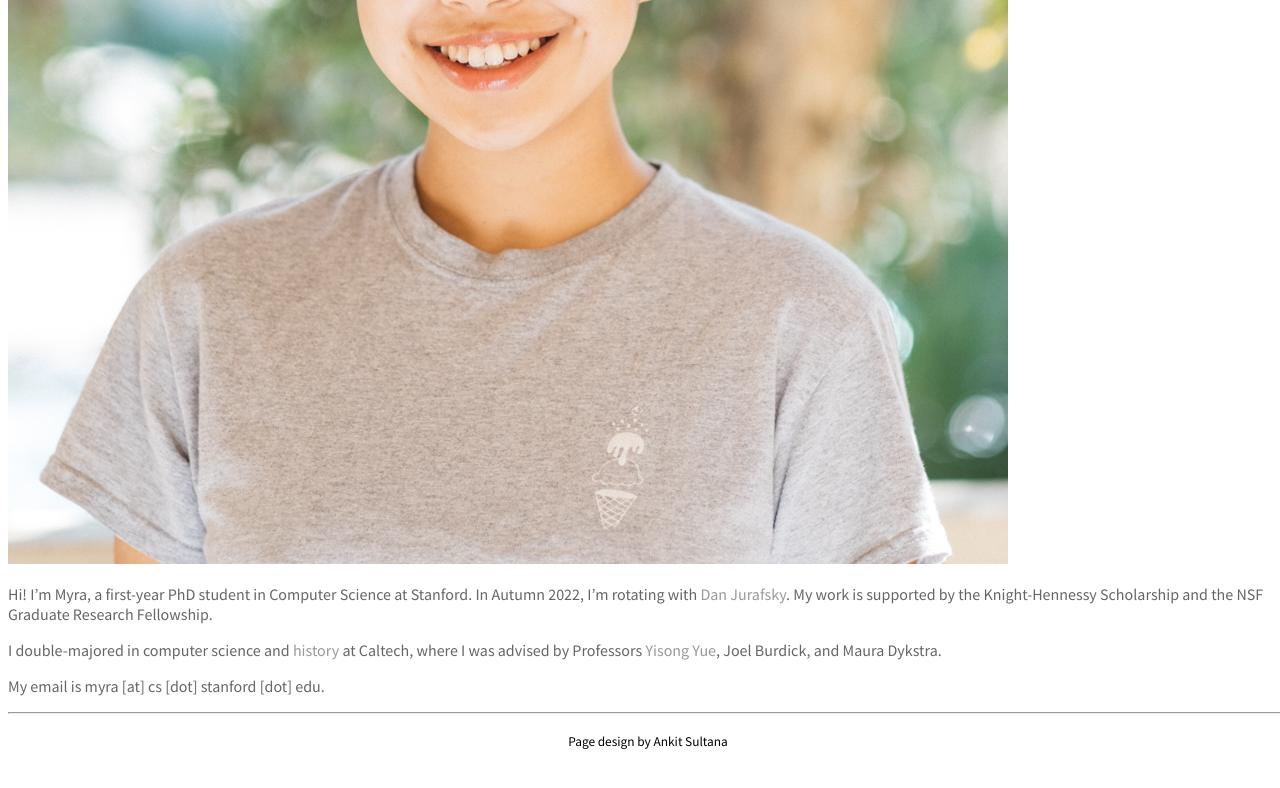
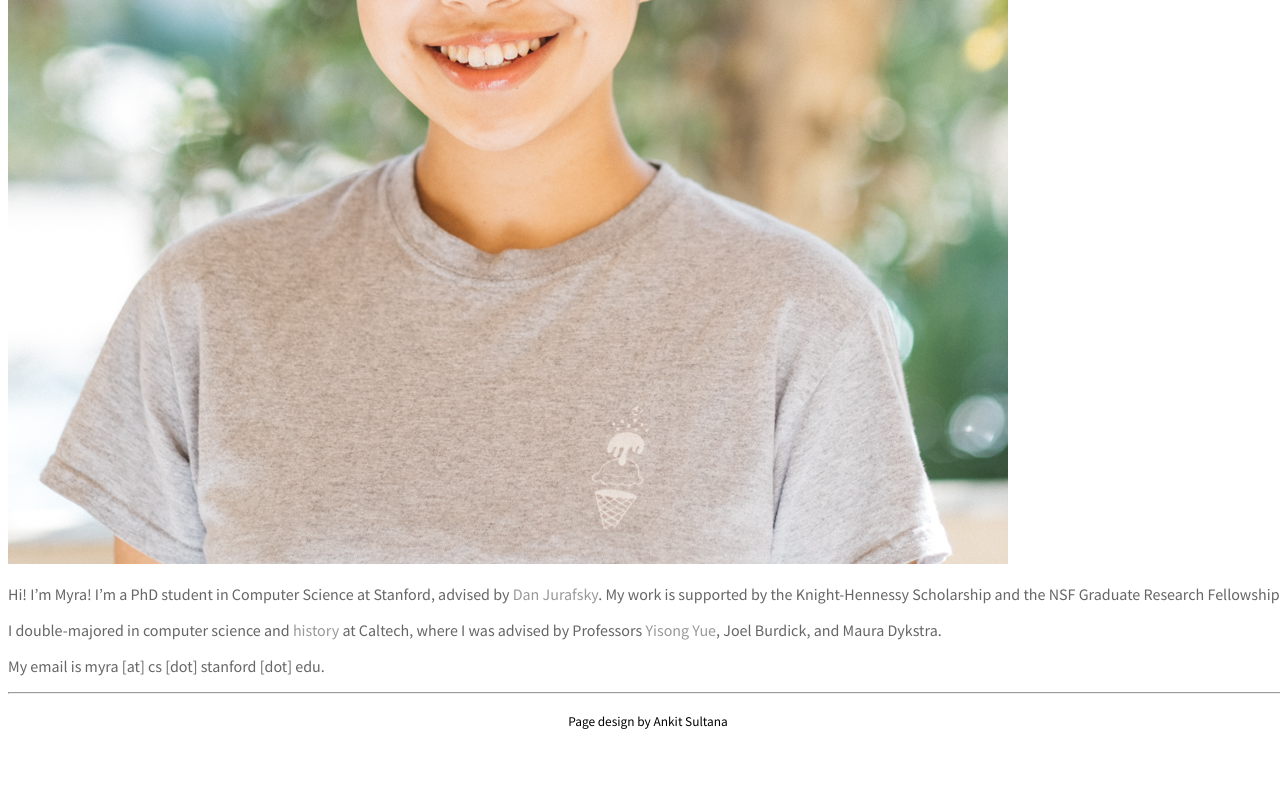
Before and after one commit to myracheng/myracheng.github.io, a Jekyll site: the page built from index.md, in a window 1280 px wide and 900 px high, scrolled down 759 px. Shown: the top 788 px of the window. Built offline with Jekyll 4.4.1, drawn with Linux system fonts in a browser that asks for light colours; some web fonts are replaced; our own code applies the rules of GitHub Pages for plain Markdown files.

Commit message:
Update index.md

```diff
--- a/index.md
+++ b/index.md
@@ -6,12 +6,8 @@ layout: default
 
 <img class="profile-picture" src="imgs/me.jpg">
 
-Hi! I'm Myra, a first-year PhD student in Computer Science at Stanford. In Autumn 2022, I'm rotating with <a href="https://web.stanford.edu/~jurafsky">Dan Jurafsky</a>. My work is supported by the Knight-Hennessy Scholarship and the NSF Graduate Research Fellowship.
+Hi! I'm Myra! I'm a PhD student in Computer Science at Stanford, advised by <a href="https://web.stanford.edu/~jurafsky">Dan Jurafsky</a>. My work is supported by the Knight-Hennessy Scholarship and the NSF Graduate Research Fellowship.
 
 I double-majored in computer science and <a href="https://thesis.library.caltech.edu/14990/">history</a> at Caltech, where I was advised by Professors <a href="http://www.yisongyue.com/">Yisong Yue</a>, Joel Burdick, and Maura Dykstra.
 
 My email is myra [at] cs [dot] stanford [dot] edu.
-
-
-
-<!-- <center><img style="max-height: 100px;" src="tontonsnail.gif"></center> -->
```
